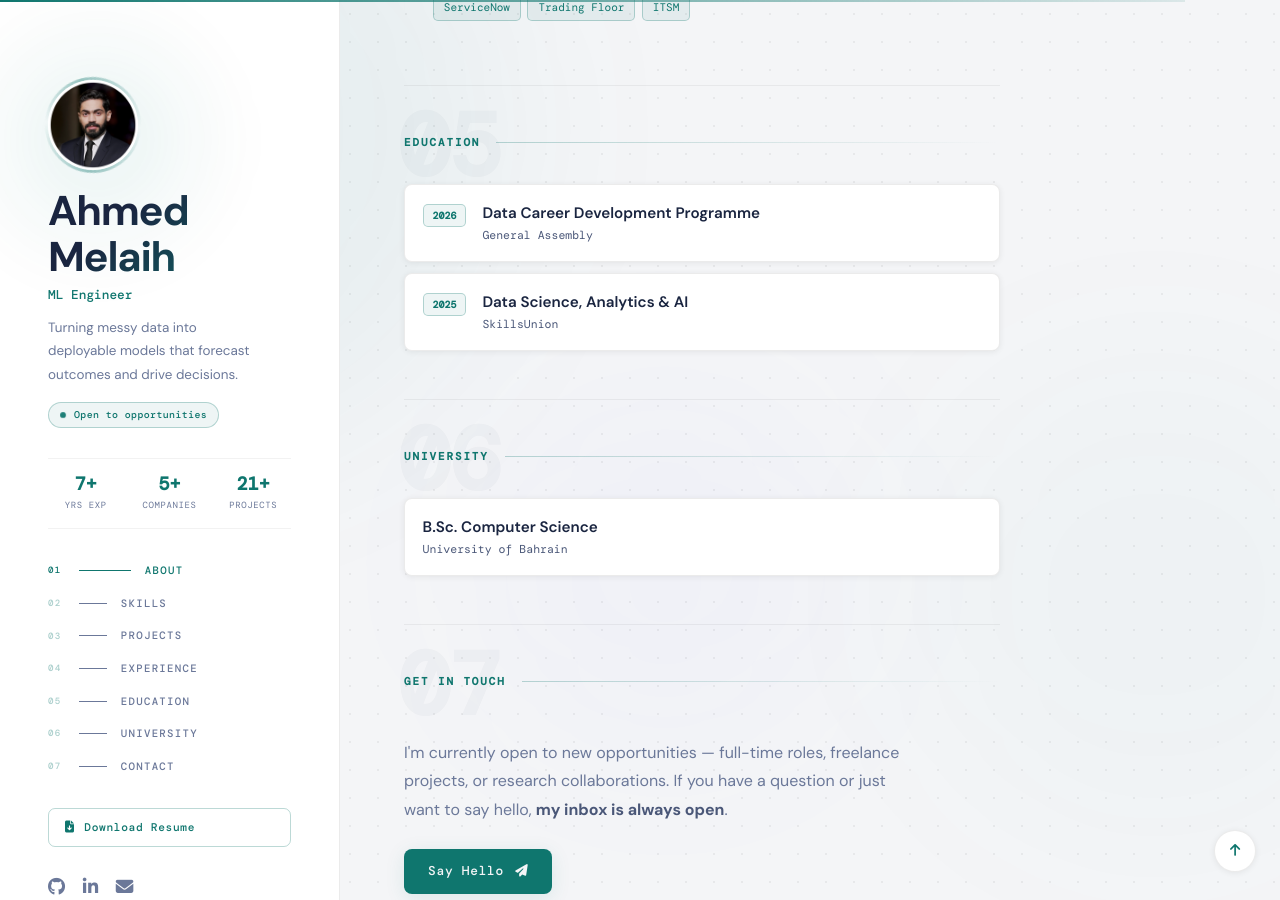
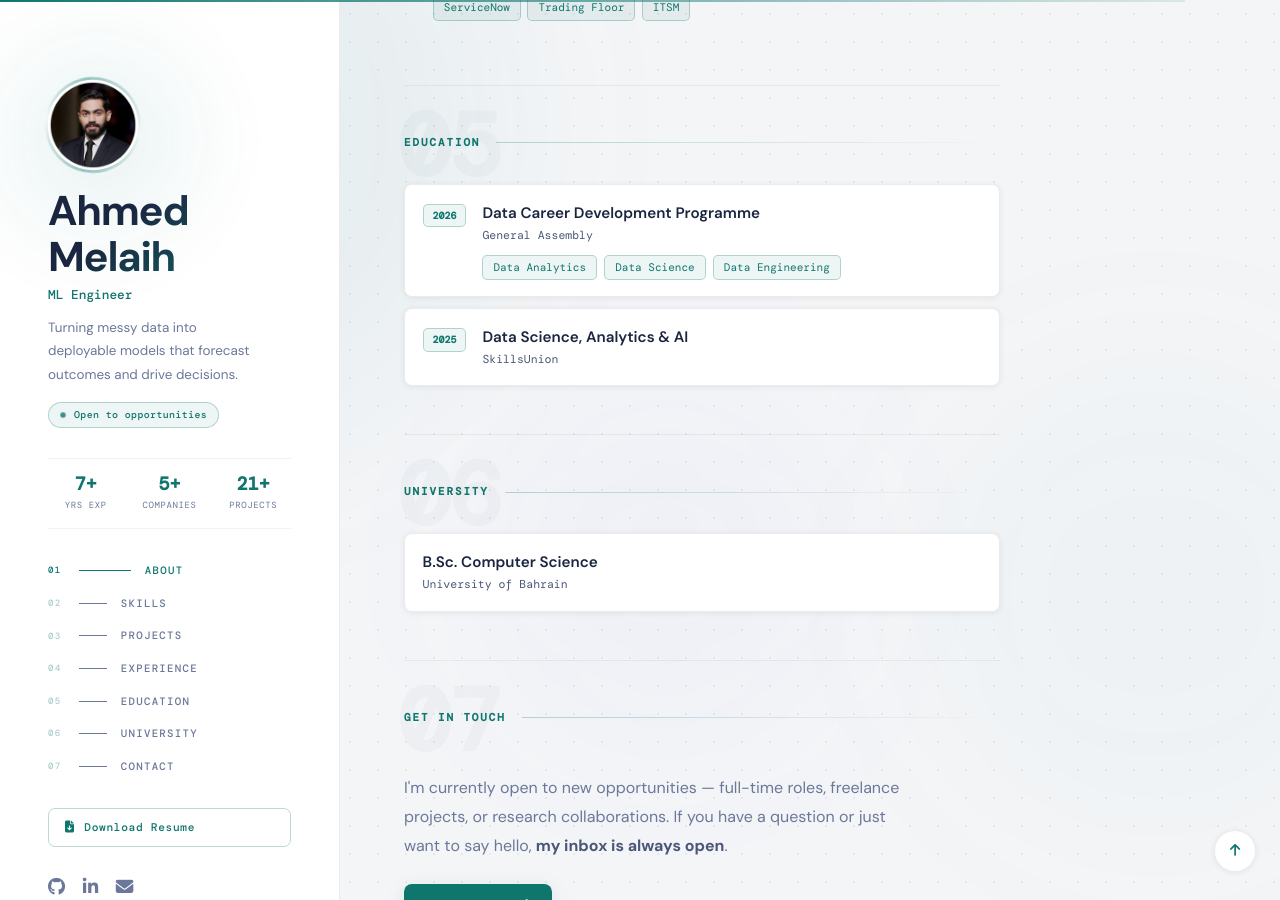
Before and after one commit to AhmedMelaih/ahmedmelaih.github.io, a Jekyll site: the page index.html, which Jekyll copies as it is, in a window 1280 px wide and 900 px high, scrolled down 3685 px. Built offline with Jekyll 4.4.1, drawn with Linux system fonts in a browser that asks for light colours; some web fonts are replaced.

Commit message:
Add Data Analytics, Data Science, Data Engineering highlights to General Assembly entry
https://claude.ai/code/session_01XK8GAduvGcTbhLwx1GWhX6

```diff
--- a/index.html
+++ b/index.html
@@ -1001,6 +1001,11 @@
             <div>
               <p class="edu-degree">Data Career Development Programme</p>
               <p class="edu-school">General Assembly</p>
+              <div class="badges" style="margin-top:.6rem">
+                <span class="badge">Data Analytics</span>
+                <span class="badge">Data Science</span>
+                <span class="badge">Data Engineering</span>
+              </div>
             </div>
           </div>
           <div class="edu-item">
```
